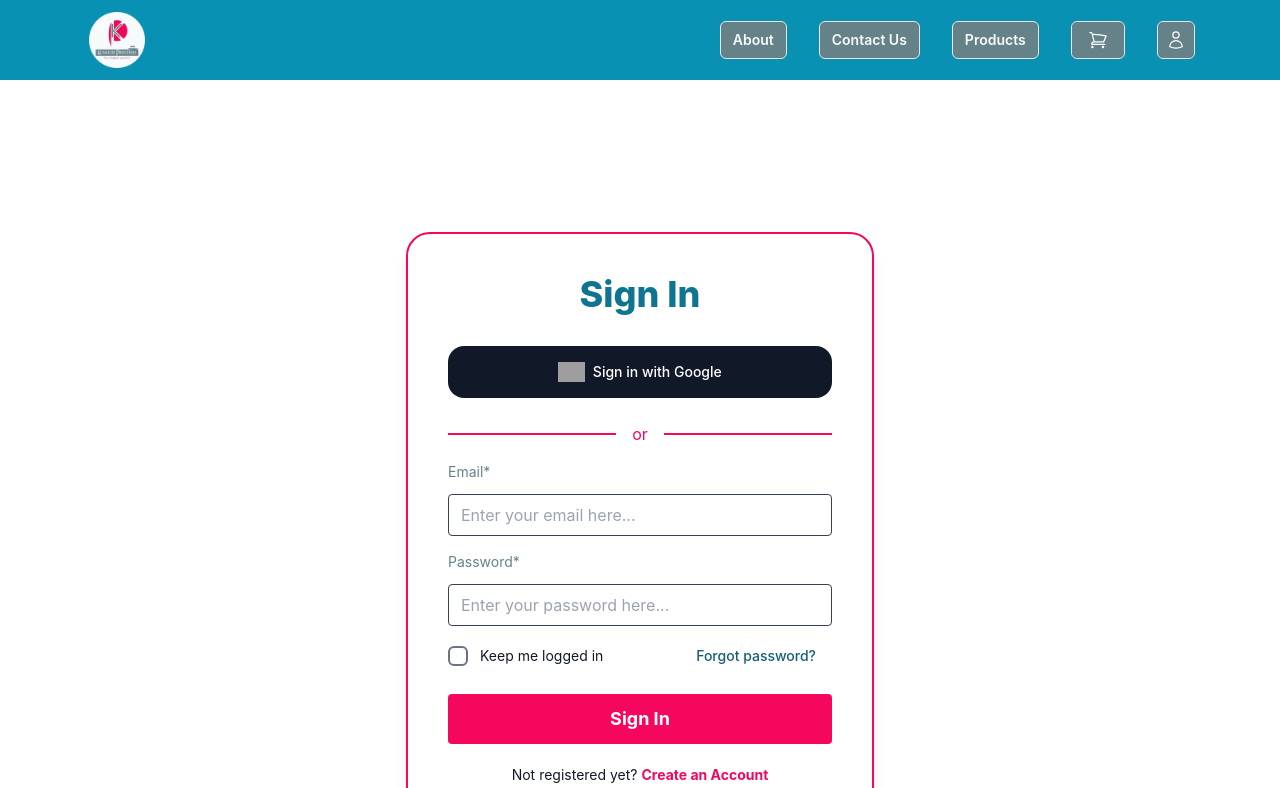
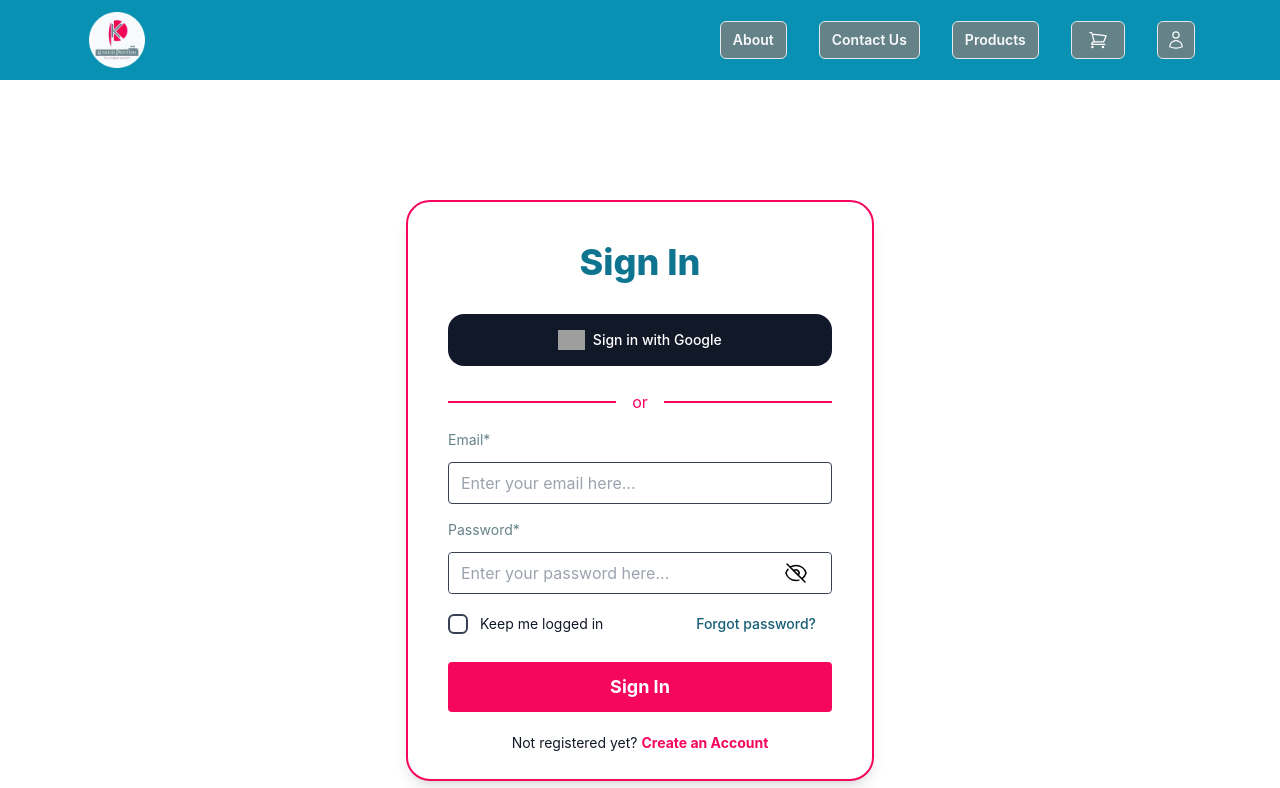
Before and after one commit to Asif-Wali/KoshurPrinters, a React (Create React App) app in the folder Client/: page /login in a window 1280 px wide. Shown: the top 788 px of the page. Built offline with nearby package versions, Linux system fonts and the light colour scheme; grey boxes are pictures that could not be loaded.

Commit message:
Login Completed

```diff
--- a/Client/src/Pages/Login.jsx
+++ b/Client/src/Pages/Login.jsx
@@ -1,20 +1,33 @@
 import React,{useState}from 'react'
+import { EyeIcon, EyeSlashIcon } from '@heroicons/react/24/outline';
 
 import { Link } from 'react-router-dom'
 
 export const Login = () => {
   const [isChecked, setIsChecked] = useState(false);
+  const [LoginDetails, setLoginDetails]= useState({
+    email:"",
+    password:"",
+  });
+  const [PasswordVisible, setPasswordVisible]=useState(false);
+
 
   const handleCheckboxChange = () => {
     setIsChecked(!isChecked);
   };
+  const HandleLogin=(e)=>{
+    e.preventDefault();
+    let userdetails={...LoginDetails, isChecked};
+    console.log(userdetails);
 
-  return (<div className="bg-white py-5">
-  <div className="container flex flex-col mx-auto bg-white rounded-lg py-6 my-5">
-     <div className="flex justify-center w-full h-full my-auto xl:gap-14 lg:justify-normal md:gap-5 draggable">
+  }
+
+  return (<div className="bg-white py-2">
+      <div className="container flex flex-col mx-auto bg-white rounded-lg py-2">
+      <div className="flex justify-center w-full h-full my-auto xl:gap-14 lg:justify-normal md:gap-5">
 <div className="flex items-center justify-center w-full lg:p-12">
   <div className="flex items-center xl:p-10">
-    <form className="flex flex-col w-full h-full pb-6 text-center p-10 bg-white shadow-lg rounded-3xl border-2 border-Primary">
+    <form className="flex flex-col w-full h-full pb-6 text-center p-10 my-4 bg-white shadow-lg rounded-3xl border-2 border-Primary" onSubmit={(e)=>HandleLogin(e)}>
       <h3 className="mb-8 text-4xl font-extrabold text-cyan-700">Sign In</h3>
       <Link className="flex items-center justify-center w-full py-4 mb-6 text-sm font-medium transition duration-300 rounded-2xl text-white bg-gray-900 hover:bg-cyan-800  focus:ring-4 focus:ring-gray-300">
         <img className="h-5 mr-2" src="https://raw.githubusercontent.com/Loopple/loopple-public-assets/main/motion-tailwind/img/logos/logo-google.png" alt="Google Icon"/>
@@ -25,23 +38,48 @@ export const Login = () => {
         <p className="mx-4 text-Primary">or</p>
         <hr className="h-0 border-b border-solid border-Primary grow"/>
       </div>
-      <label for="email" className="mb-2 text-sm text-start leading-7 text-Secondary" >Email*</label>
-      <input id="email" type="email" placeholder="Enter your email here..." className="w-full bg-white rounded border border-gray-700 focus:border-Primary focus:ring-2 focus:ring-Primary text-base outline-none text-Secondary mb-3 py-1 px-3 leading-8 transition-colors duration-200 ease-in-out"/>
-      <label for="password" className="mb-2 text-sm text-start leading-7 text-Secondary">Password*</label>
-      <input id="password" type="password" placeholder="Enter your password here..." className="w-full bg-white rounded border border-gray-700 focus:border-Primary focus:ring-2 focus:ring-Primary text-base outline-none text-Secondary mb-3 py-1 px-3 leading-8 transition-colors duration-200 ease-in-out mb-5"/>
+      <label htmlFor="email" className="mb-2 text-sm text-start leading-7 text-Secondary" >Email*</label>
+      <input id="email" type="email" placeholder="Enter your email here..." className="w-full bg-white rounded border border-gray-700 focus:border-Primary focus:ring-2 focus:ring-Primary text-base outline-none text-Secondary mb-3 py-1 px-3 leading-8 transition-colors duration-200 ease-in-out"
+      value={LoginDetails.email}
+      name="email"
+      onChange={(e) => setLoginDetails({...LoginDetails, [e.target.name]:e.target.value})}
+      required={true} />
+      <div className="relative">
+            <label htmlFor="password" className="mb-2 text-sm text-start flex self-start leading-7 text-Secondary">Password*</label>
+            <div className="flex items-center border border-gray-700 rounded bg-white focus-within:border-Primary focus-within:ring-2 focus-within:ring-Primary mb-5">
+              <input
+                id="password"
+                name="password"
+                type={PasswordVisible?"text":"password"}
+                placeholder="Enter your password here..."
+                className="w-full py-2 px-3 text-base outline-none text-Secondary rounded focus:outline-none"
+                value={LoginDetails.password}
+                onChange={(e) => setLoginDetails({...LoginDetails, password: e.target.value})}
+                required={true}
+              />
+              <span className="absolute right-3">
+                {PasswordVisible?<EyeIcon className='w-12 z-10 text-black
+                  block  px-3 py-2 text-base font-medium'
+                  onClick={()=>{setPasswordVisible(!PasswordVisible)}}/>:<EyeSlashIcon className=' w-12 z-10 text-black
+                block  px-3 py-2 text-base font-medium'
+                onClick={()=>{setPasswordVisible(!PasswordVisible)}}/>}
+              </span>
+            </div>
+        </div>
       <div className="flex flex-row justify-between mb-2">
         <label className="relative inline-flex items-center mr-3 cursor-pointer">
           <input type="checkbox" checked={isChecked}
           onChange={handleCheckboxChange} className="sr-only peer"/>
+
           <div
-            className={`w-5 h-5 bg-white border-2 rounded-md border-gray-500 ${isChecked ? 'bg-cyan-700 border-0' : ''}`}>
-            {isChecked && <img className="" src="https://raw.githubusercontent.com/Loopple/loopple-public-assets/main/motion-tailwind/img/icons/check.png" alt="tick"/>}
+            className={`w-5 h-5 border-2 rounded-md border-gray-700 ${isChecked ? 'bg-blue-500 border-0' : 'bg-white'}`}>
+            {isChecked ? <img className="" src="https://raw.githubusercontent.com/Loopple/loopple-public-assets/main/motion-tailwind/img/icons/check.png" alt="tick"/>:""}
           </div>
           <span className="ml-3 text-sm font-normal text-gray-900">Keep me logged in</span>
         </label>
         <Link className="mr-4 text-sm font-medium text-cyan-800">Forgot password?</Link>
       </div>
-      <button className="w-full px-6 py-4 my-5  font-bold leading-none text-white transition duration-300  md:w-96 bg-Primary border-0 focus:outline-none hover:bg-Secondary rounded text-lg">Sign In</button>
+      <button className="w-full px-6 py-4 my-5  font-bold leading-none text-white transition duration-300  md:w-96 bg-Primary border-0 focus:outline-none hover:bg-Secondary rounded text-lg" type='submit'>Sign In</button>
       <p className="text-sm leading-relaxed text-gray-900">Not registered yet? <Link to="/register" className="font-bold text-Primary">Create an Account</Link></p>
     </form>
   </div>
@@ -49,5 +87,7 @@ export const Login = () => {
 </div>
   </div>
 </div>
+
+
   )
 }
```
